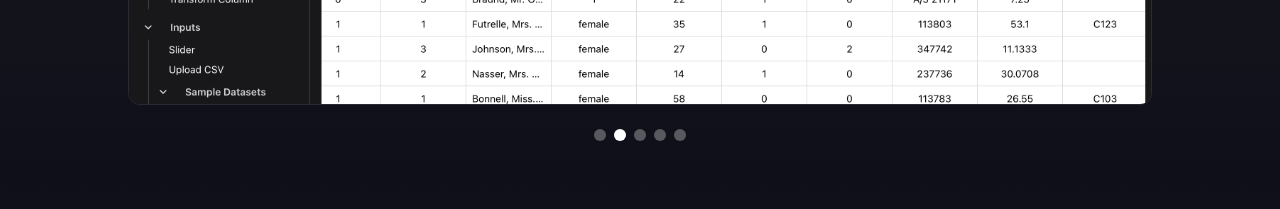
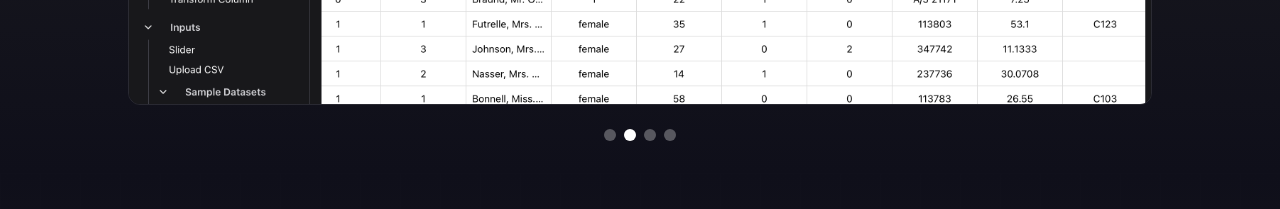
Before and after one commit to dhayes/flotix-landing, a React (Vite) app: page / in a window 1280 px wide. Shown: the part 1240-1449 px from the top of the page. Built offline with nearby package versions, Linux system fonts and the light colour scheme.

Commit message:
Update Showcase.tsx

```diff
--- a/src/components/Showcase.tsx
+++ b/src/components/Showcase.tsx
@@ -4,7 +4,6 @@ import { ChevronLeft, ChevronRight } from "lucide-react"
 const images = [
   "/img1.png",
   "/img2.png",
-  "/img3.png",
   "/img4.png",
   "/img5.gif"
 ]
```
